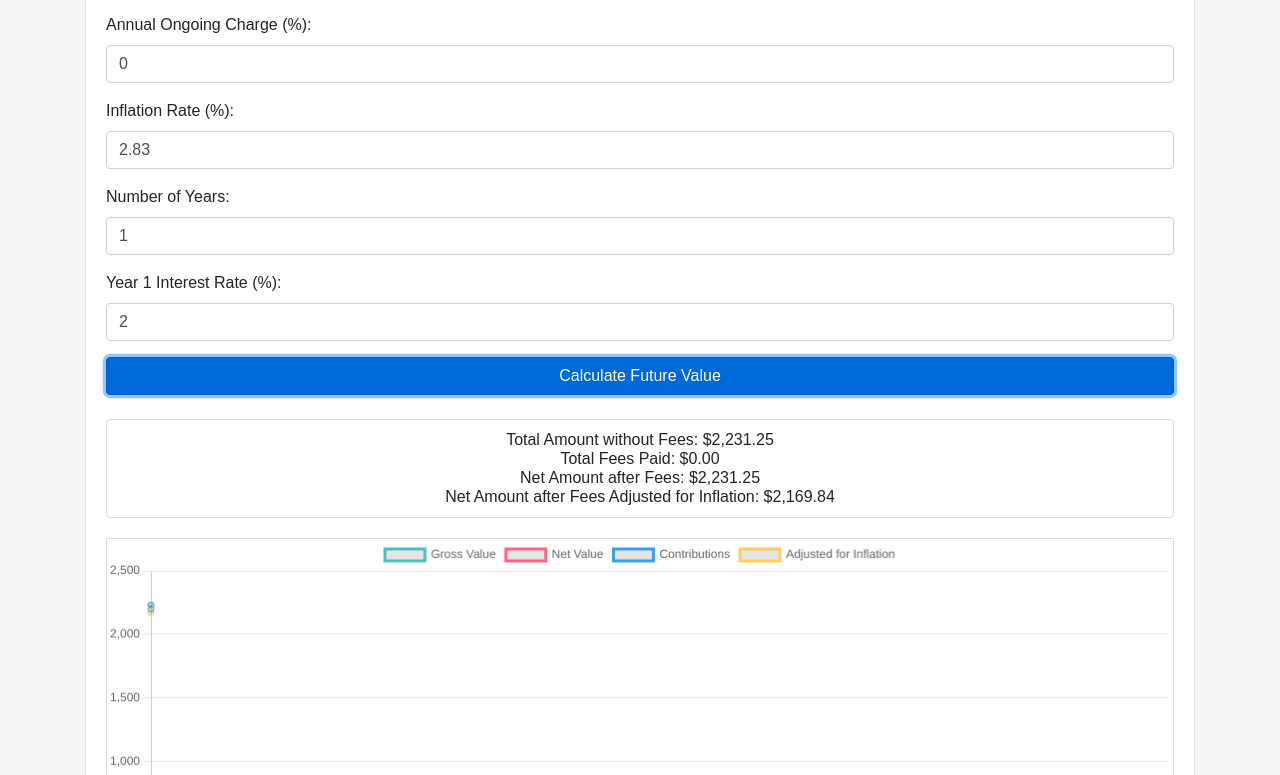
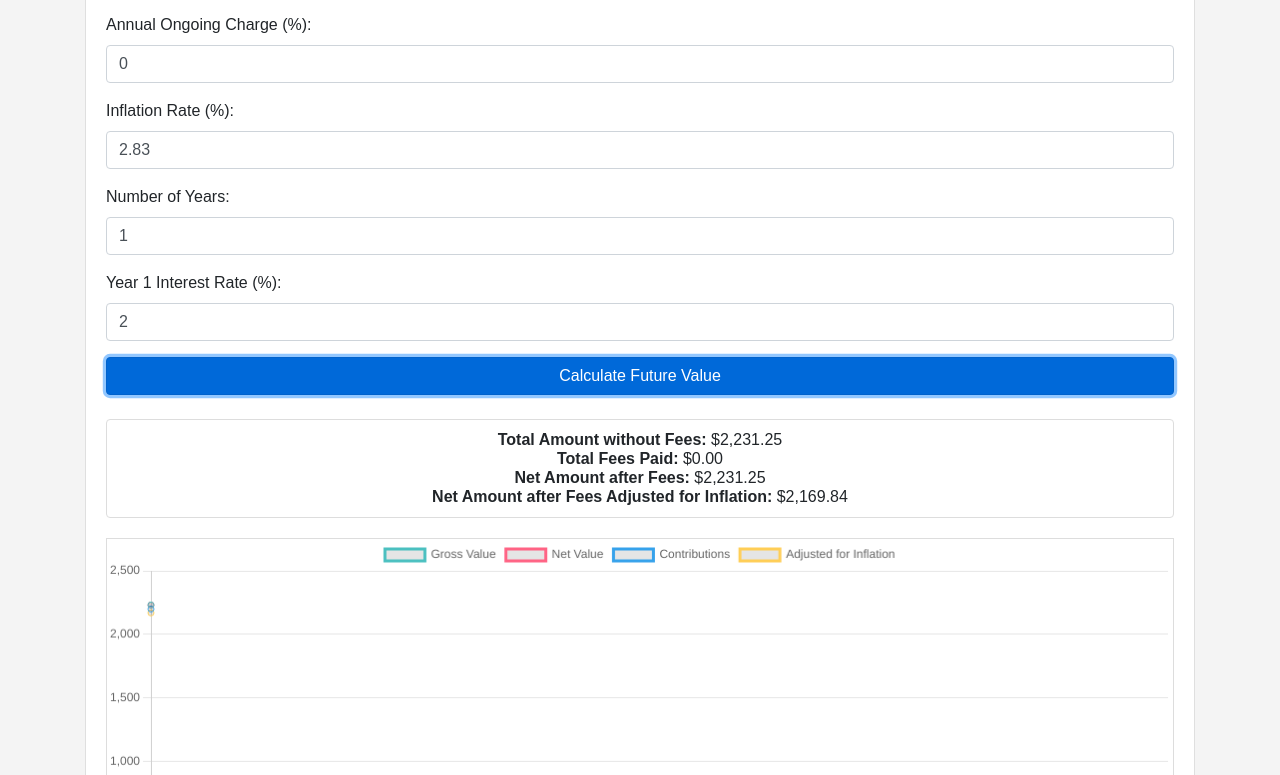
Before and after one commit to Andydmt/Advanced-Investment-Compound-Calculator, a plain HTML site: page index.html in a window 1280 px wide. Both pictures are taken after a click on the button "Calculate Future Value". Shown: the part 771-1546 px from the top of the page. Drawn offline with nearby package versions, Linux system fonts and the light colour scheme.

Commit message:
Update index.html

```diff
--- a/index.html
+++ b/index.html
@@ -260,10 +260,10 @@
 
             const netAmount = futureValue;
             document.getElementById('result').innerHTML = `
-                Total Amount without Fees: ${currencySymbol}${numberWithCommas(futureValueWithoutFees.toFixed(2))}<br>
-                Total Fees Paid: ${currencySymbol}${numberWithCommas(totalFeesPaid.toFixed(2))}<br>
-                Net Amount after Fees: ${currencySymbol}${numberWithCommas(netAmount.toFixed(2))}<br>
-                Net Amount after Fees Adjusted for Inflation: ${currencySymbol}${numberWithCommas(adjustedForInflation[adjustedForInflation.length - 1].toFixed(2))}
+                <Strong>Total Amount without Fees:</Strong> ${currencySymbol}${numberWithCommas(futureValueWithoutFees.toFixed(2))}<br>
+                <Strong>Total Fees Paid:</Strong> ${currencySymbol}${numberWithCommas(totalFeesPaid.toFixed(2))}<br>
+                <Strong>Net Amount after Fees:</Strong> ${currencySymbol}${numberWithCommas(netAmount.toFixed(2))}<br>
+                <strong>Net Amount after Fees Adjusted for Inflation:</Strong> ${currencySymbol}${numberWithCommas(adjustedForInflation[adjustedForInflation.length - 1].toFixed(2))}
             `;
 
             updateChart(grossValues, netValues, contributions, adjustedForInflation);
```
